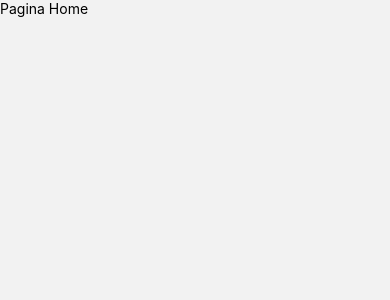
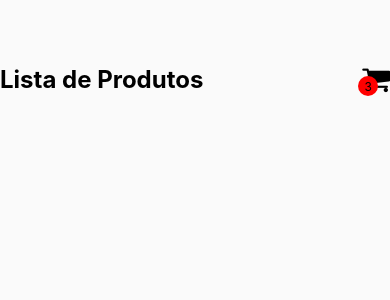
Before and after one commit to leandrovelosos/AppCarrinho, a React Native app: screen /Home in a window 390 px wide. Shown: the top 300 px of the page. Built offline with nearby package versions, Linux system fonts and the light colour scheme.

Commit message:
inicio pagina home

```diff
--- a/package.json
+++ b/package.json
@@ -16,7 +16,8 @@
     "react": "19.0.0",
     "react-native": "0.79.2",
     "react-native-safe-area-context": "^5.4.0",
-    "react-native-screens": "^4.10.0"
+    "react-native-screens": "^4.10.0",
+    "react-native-vector-icons": "^10.2.0"
   },
   "devDependencies": {
     "@babel/core": "^7.25.2",
--- a/src/pages/Home/index.js
+++ b/src/pages/Home/index.js
@@ -1,15 +1,84 @@
-import { View, Text, StyleSheet,Button } from "react-native";
+import { View, Text, StyleSheet, FlatList, TouchableOpacity, SafeAreaView } from "react-native";
+import { useState } from "react";
+import FontAwesome from 'react-native-vector-icons/FontAwesome';
 
-export default function Home(){
-    return(
-        <View style={styles.container}>
-            <Text>Pagina Home</Text>
-        </View>
+
+export default function Home() {
+    const [products, setProducts] = useState([
+        {
+            id: '1',
+            name: "Coca cola",
+            price: 19.90
+        },
+        {
+            id: '2',
+            name: "Chocolate",
+            price: 6.50
+        },
+        {
+            id: '4',
+            name: "Queijo 500g",
+            price: 15
+        },
+        {
+            id: '5',
+            name: "Batata frita",
+            price: 23.90
+        },
+        {
+            id: '6',
+            name: "Guarana lata",
+            price: 6.00
+        },
+    ])
+
+    return (
+        <SafeAreaView style={styles.container}>
+            <View style={styles.cartContent}>
+                <Text style={styles.title}>Lista de Produtos</Text>
+                <TouchableOpacity style={styles.cartButton}>
+                    <View style={styles.dot}>
+                        <Text style={styles.dotText}>3</Text>
+                    </View>
+                    <FontAwesome name="shopping-cart" size={30} color="#000" />
+                </TouchableOpacity>
+            </View>
+        </SafeAreaView>
     )
 }
 
 const styles = StyleSheet.create({
-    container:{
-        flex: 1
+    container: {
+        flex: 1,
+        backgroundColor: "#FAFAFA",
+        paddingEnd: 14,
+        paddingStart: 14
+    },
+    cartContent: {
+        flexDirection: "row",
+        justifyContent: "space-between",
+        alignItems: "center",
+        marginTop: 64,
+        marginBottom: 24
+    },
+    title: {
+        fontSize: 24,
+        fontWeight: "bold"
+    },
+    dot: {
+        alignItems: "center",
+        justifyContent: "center",
+        backgroundColor: "red",
+        width: 20,
+        height: 20,
+        borderRadius: 12,
+        position: "absolute",
+        zIndex: 99,
+        bottom: -2,
+        left: -4
+    },
+    dotText: {
+        fontSize: 12
     }
+
 })
```
Also changed, not shown: 1 other file (tests, documents, lock files or other folders).
